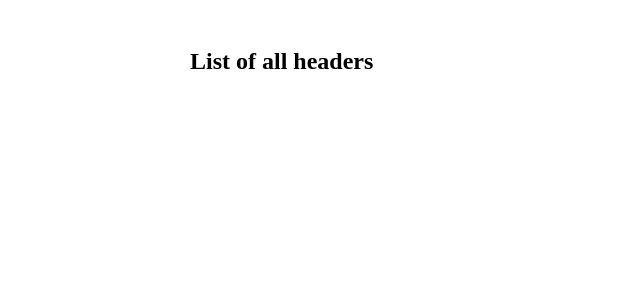
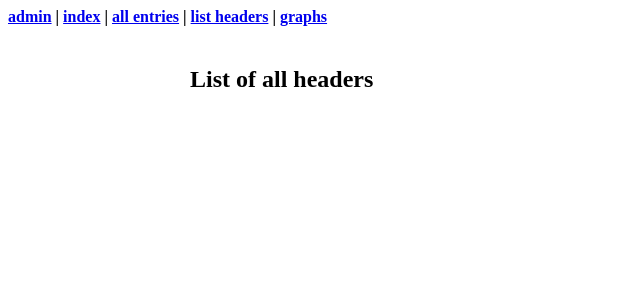
Before and after one commit to Brambor/Jurnal, a Django app: page /list in a window 1280 px wide. Shown: the top 300 px of the page, without its empty margins (0-640 px from the left). Run offline with Django 3.2, Linux system fonts and the light colour scheme; data that the repository does not hold is empty.

Commit message:
add navbar & index page
- index is listing only first entry, not all of them
- shuffeled links

```diff
--- a/entries/views.py
+++ b/entries/views.py
@@ -86,6 +86,14 @@ def greetings(request, **kwargs):
 
 	return HttpResponse(template.render(context, request))
 
+def index(request, **kwargs):
+	template = loader.get_template('index.html')
+
+	context = {"entry": pass_context_of_entry(
+		Entry.objects.order_by("-day").first())}
+
+	return HttpResponse(template.render(context, request))
+
 def list_headers(request, **kwargs):
 	template = loader.get_template('list_headers.html')
 
--- a/templates/all_entries.html
+++ b/templates/all_entries.html
@@ -1,4 +1,6 @@
 {% load static %}
+
+{% include "navbar.html" %}
 
 <link rel="stylesheet" type="text/css" href="{% static 'style.css' %}">
 
--- a/templates/graph.html
+++ b/templates/graph.html
@@ -1,3 +1,5 @@
+{% include "navbar.html" %}
+
 {{ graph_chars|safe }}
 {{ graph_average|safe }}
 {{ graph_average_7_days|safe }}
--- a/templates/greetings.html
+++ b/templates/greetings.html
@@ -1,4 +1,7 @@
 {% load static %}
+
+{% include "navbar.html" %}
+
 <link rel="stylesheet" type="text/css" href="{% static 'style.css' %}">
 
 <body>
--- a/templates/list_headers.html
+++ b/templates/list_headers.html
@@ -1,4 +1,6 @@
 {% load static %}
+
+{% include "navbar.html" %}
 
 <link rel="stylesheet" type="text/css" href="{% static 'style.css' %}">
 
--- /dev/null
+++ b/templates/navbar.html
@@ -0,0 +1,11 @@
+{% load static %}
+
+<link rel="stylesheet" type="text/css" href="{% static 'style.css' %}">
+
+<nav><strong>
+	<a href="/admin">admin</a>
+	| <a href="/">index</a>
+	| <a href="/all">all entries</a>
+	| <a href="/list">list headers</a>
+	| <a href="/graph">graphs</a>
+</strong></nav>
--- a/templates/single_entry.html
+++ b/templates/single_entry.html
@@ -1,3 +1,6 @@
 {% load static %}
+
+{% include "navbar.html" %}
+
 <link rel="stylesheet" type="text/css" href="{% static 'style.css' %}">
 {% include "entry.html" %}
--- a/urls.py
+++ b/urls.py
@@ -20,11 +20,12 @@ from django.views.generic import RedirectView
 
 import settings
 
-from entries.views import GraphView, greetings, get_all_entries, list_headers, entry
+from entries.views import GraphView, greetings, get_all_entries, list_headers, entry, index
 
 urlpatterns = [
 	url(r'^admin/', admin.site.urls),
-    url(r'^$', get_all_entries),
+    url(r'^$', index),
+    url(r'^all$', get_all_entries),
     url(r'^list$', list_headers),
     url(r'^entry/(?P<pk>[0-9]+)$', entry),
     url(r'^graph$', GraphView.as_view()),
```
Also changed, not shown: templates/index.html (added, +10 -0 lines).
